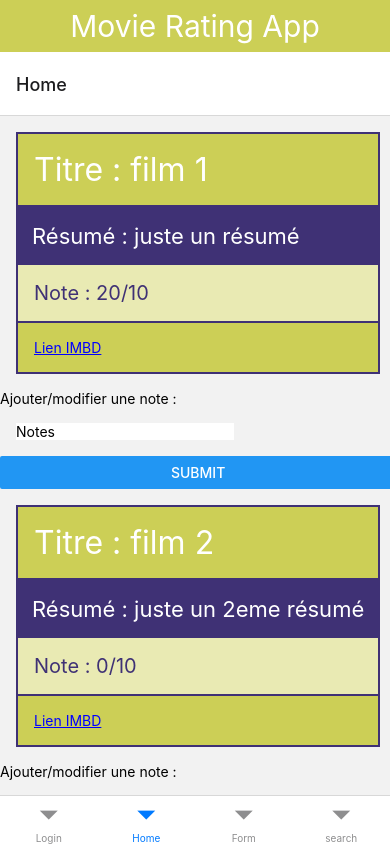
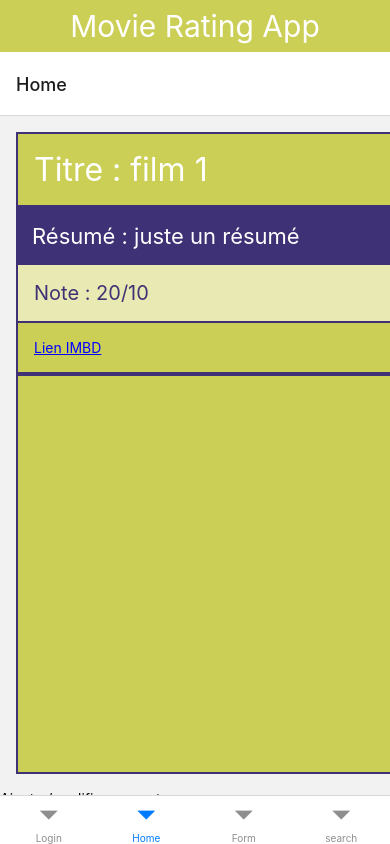
Before and after one commit to marionddnn/react_project2, a React Native app in the folder movieRating/: screen /Home in a window 390 px wide. Built offline with nearby package versions, Linux system fonts and the light colour scheme.

Commit message:
ajout des images

```diff
--- a/movieRating/components/Film.js
+++ b/movieRating/components/Film.js
@@ -1,6 +1,6 @@
 import { View, Text, Image, Linking, Pressable  } from "react-native";
 
-const Film = ({title, resume, notes, link}) => {
+const Film = ({title, resume, notes, link, image}) => {
     return (
       <View style={{ flexDirection: "column", margin : "1rem" }}>
         <Text style={{ fontSize: 32, background: "#CCCF56", padding : "1rem", color : "white", border : "2px solid #3F3175" }}>Titre : {title}</Text>
@@ -16,6 +16,12 @@ const Film = ({title, resume, notes, link}) => {
           }}>Lien IMBD</Text>
         }
       </Pressable>
+      <Image
+        style={{ width: 400, height: 400, background: "#CCCF56", padding : "1rem", color : "#3F3175", border : "2px solid #3F3175" }}
+        source={{
+          uri: image,
+        }}
+      />
         {/*<Image source={{uri:image}} style={{ width: 400, height: 400 }}/>*/}
       </View>
     );
--- a/movieRating/components/FormFilm.js
+++ b/movieRating/components/FormFilm.js
@@ -59,7 +59,7 @@ const FormFilm = () => {
             onPress={() => {
               navigation.navigate({
                 name : "Home",
-                params: {title: title, resume: resume, notes:notes, link:link }
+                params: {title: title, resume: resume, notes:notes, link:link, image:"" }
             });
           }}>
           </Button>
--- a/movieRating/components/Home.js
+++ b/movieRating/components/Home.js
@@ -12,6 +12,7 @@ const Home = () => {
         resume : "juste un résumé",
         notes :"20/10",
         link: "lien",
+        image:"",
       },
       {
         id : 1,
@@ -19,6 +20,7 @@ const Home = () => {
         resume : "juste un 2eme résumé",
         notes :"0/10",
         link: "lien",
+        image:"",
       }
   ];
 
@@ -26,9 +28,9 @@ const Home = () => {
     const [note, setNote] = useState("");
 
     const addFilmToList = () => {
-      const {title, resume, notes, link} = route.params;
+      const {title, resume, notes, link, image} = route.params;
       let id = filmList.length;
-      setFilmToList([...filmList, {id: id, title: title, resume: resume, notes: notes, link: link}]);
+      setFilmToList([...filmList, {id: id, title: title, resume: resume, notes: notes, link: link, image: image}]);
     };
 
     const setNotesFilm = (film) => {
@@ -57,6 +59,7 @@ const Home = () => {
             resume={film.resume}
             notes={film.notes}
             link={film.link}
+            image={film.image}
           ></Film>
           <Text>Ajouter/modifier une note :</Text>
            <TextInput
--- a/movieRating/components/Search.js
+++ b/movieRating/components/Search.js
@@ -13,29 +13,6 @@ const {
 
 const baseUrl = "https://imdb-api.com/en/API/SearchMovie/k_73jom5w9/";
 
-/*const createRequest = (obj) => {
-  return (
-    "?" +
-    Object.keys(obj)
-      .map((k) => k + "=" + obj[k])
-      .join("&")
-  );
-};
-
-const SmallProfile = ({ name, picture }) => {
-  return (
-    <View
-      style={{
-        flexDirection: "row",
-        alignItems: "center",
-      }}
-    >
-      <Image style={{ width: 50, height: 50 }} source={{ uri: picture }} />
-      <Text style={{ fontSize: 24 }}>{name}</Text>
-    </View>
-  );
-};*/
-
 const Search = () => {
   const navigation = useNavigation();
   const [FilmList, setFilmList] = useState([]);
@@ -49,6 +26,7 @@ const Search = () => {
       image: film.image,
       resultType: film.resultType,
       title: film.title,
+      image : film.image,
     };
   };
 
@@ -84,7 +62,7 @@ const Search = () => {
             <Pressable style={{width:"10%"}} title={item.title} onPress={() =>
                 navigation.navigate({
                     name :"Home",
-                    params: {title: item.title, resume: item.description, notes:"", link:"https://www.imdb.com/title/"+item.id } })}>
+                    params: {title: item.title, resume: item.description, notes:"", link:"https://www.imdb.com/title/"+item.id, image : item.image } })}>
                 <img style={{ width: "100%"}} src={item.image}></img>
             </Pressable>
             )}
```
